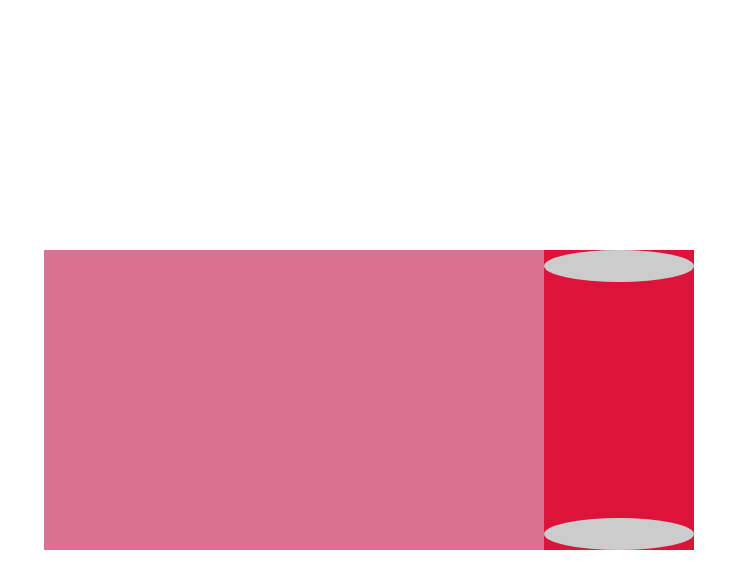
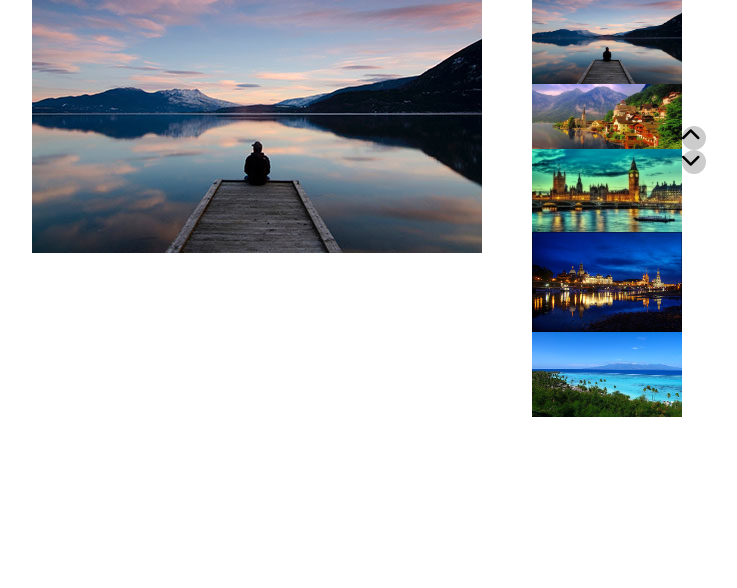
Before and after one commit to PaoloPascucci/js-array-carousel, a plain HTML site: page index.html in a window 1280 px wide. Shown: the whole page, without its empty margins (271-1008 px from the left). Drawn offline with Linux system fonts and the light colour scheme.

Commit message:
Add complete exercise(no bonus)

```diff
--- a/assets/main.js
+++ b/assets/main.js
@@ -1,11 +1,10 @@
 const items = [
-    'img/01.jpg',
-    'img/02.jpg',
-    'img/03.jpg',
-    'img/04.jpg',
-    'img/05.jpg'
+    '../img/01.jpg',
+    '../img/02.jpg',
+    '../img/03.jpg',
+    '../img/04.jpg',
+    '../img/05.jpg'
 ];
-
 const title = [
     'Svezia',
     'Svizzera',
@@ -21,3 +20,36 @@ const text = [
     'Lorem ipsum, dolor sit amet consectetur adipisicing elit. Et temporibus voluptatum suscipit tempore aliquid deleniti aut veniam inventore eligendi ex ad ullam,',
     'Et temporibus voluptatum suscipit tempore aliquid deleniti aut veniam inventore eligendi ex ad ullam,',
 ]
+
+const Selected = document.querySelector("#Sx")
+const Thumb = document.querySelector("#Dx");
+const arrowUp = document.querySelector(".arrUp");
+const arrowDown = document.querySelector(".arrDw");
+
+
+
+for (let i = 0; i < items.length; i++) {
+    const imagine = `<img src="${items[i]}">`;
+    Thumb.innerHTML += imagine;
+}
+let counter = 0;
+
+const jumbo = `<img src="${items[counter]}">`
+Selected.innerHTML = jumbo;
+
+arrowDown.addEventListener('click', function () {
+    counter++;
+    if (counter > items.length - 1) {
+        counter = 0
+    }
+    const jumbo = `<img src="${items[counter]}">`
+    Selected.innerHTML = jumbo;
+})
+arrowUp.addEventListener('click', function () {
+    if (counter == 0) {
+        counter = items.length
+    }
+    --counter;
+    const jumbo = `<img src="${items[counter]}">`
+    Selected.innerHTML = jumbo;
+})
--- a/assets/style.css
+++ b/assets/style.css
@@ -12,7 +12,7 @@
     background-color: crimson;
 }
 
-.debug .Sx {
+.debug #Sx {
     background-color: palevioletred;
 }
 
@@ -22,27 +22,27 @@
     align-items: center;
 }
 
-.Dx {
+#Dx {
     display: flex;
     flex-direction: column;
     height: 300px;
     width: 150px;
 }
 
-.Sx {
+#Sx {
     width: 500px;
     height: 300px;
 }
 
-div[class^="items_"] {
-    height: 60px;
+.arrUp, .arrDw {
+    border-radius: 50%;
+    background-color: #cccccc;
+    height: 1.5rem;
+    width: 1.5rem;
+    border: none;
 }
 
-a {
-    display: flex;
-    flex-direction: column;
-    justify-content: space-between;
-    background-color: #cccccc;
-    border-radius: 50%;
-    padding: 1rem;
+.fas {
+    font-size: 20px;
+    color: black;
 }
--- a/index.html
+++ b/index.html
@@ -6,25 +6,33 @@
     <meta http-equiv="X-UA-Compatible" content="IE=edge">
     <meta name="viewport" content="width=device-width, initial-scale=1.0">
     <link rel="stylesheet" href="./assets/style.css">
+<link rel="stylesheet" href="https://cdnjs.cloudflare.com/ajax/libs/font-awesome/6.0.0-beta2/css/all.min.css"
+    integrity="sha512-YWzhKL2whUzgiheMoBFwW8CKV4qpHQAEuvilg9FAn5VJUDwKZZxkJNuGM4XkWuk94WCrrwslk8yWNGmY1EduTA=="
+    crossorigin="anonymous" referrerpolicy="no-referrer" />
 
     <title>Carosello</title>
 </head>
 
-<body class="debug">
+<body class="">
 
     <div class="container">
-        <div class="Sx">
-            <h1 id="title"></h1>
-            <p id="text"></p>
+        <div id="Sx">
+
         </div>
-        <div class="Dx">
-            <a href="#" class="arrUp"></a>
-            <div class="items_1"></div>
-            <div class="items_2"></div>
-            <div class="items_3"></div>
-            <div class="items_4"></div>
-            <div class="items_5"></div>
-            <a href="#" class="arrDw"></a>
+        <div id="Dx">
+        </div>
+        <div class="button">
+
+            <div class="prev">
+                <div class="arrUp">
+                    <i class="fas fa-chevron-up"></i>
+                </div>
+            </div>
+            <div class="after">
+                <div class="arrDw">
+                    <i class="fas fa-chevron-down"></i>
+                </div>
+            </div>
         </div>
     </div>
 
```
Also changed, not shown: img/01.jpg (renamed from assets/img/01.jpg), img/02.jpg (renamed from assets/img/02.jpg), img/03.jpg (renamed from assets/img/03.jpg), img/04.jpg (renamed from assets/img/04.jpg), img/05.jpg (renamed from assets/img/05.jpg), 2 other files.
